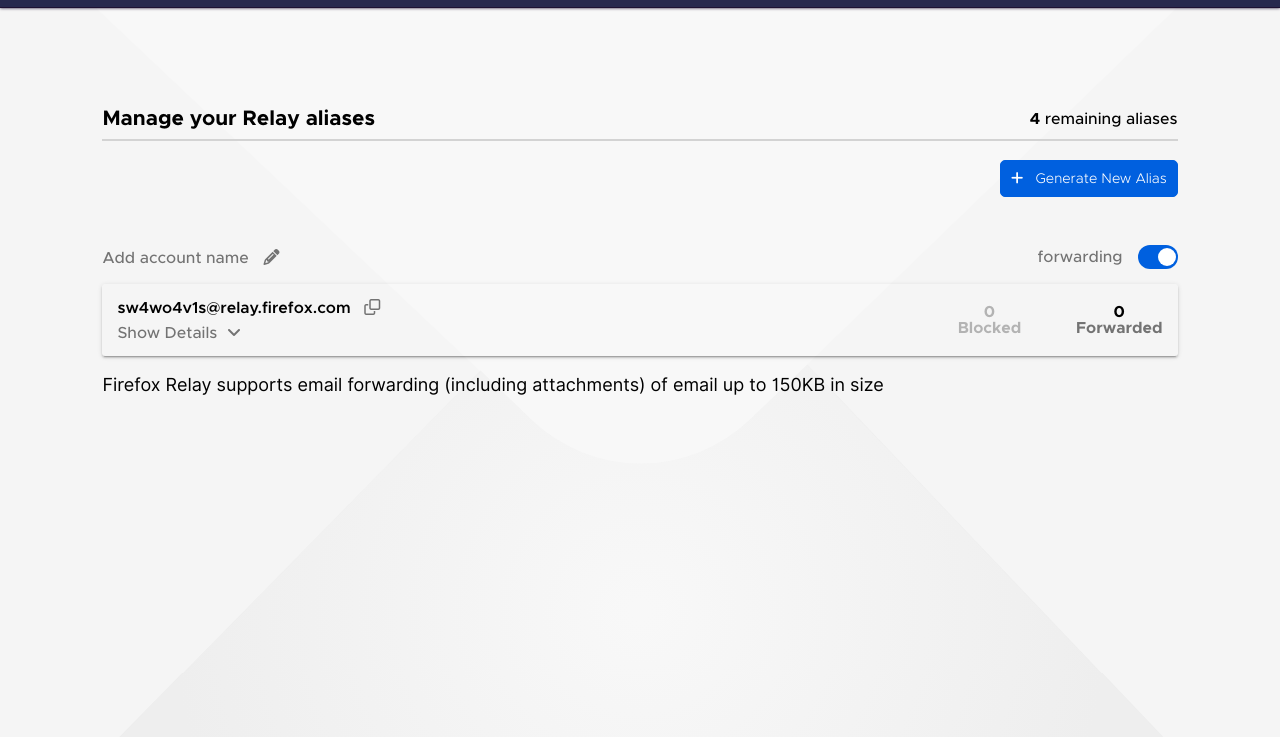
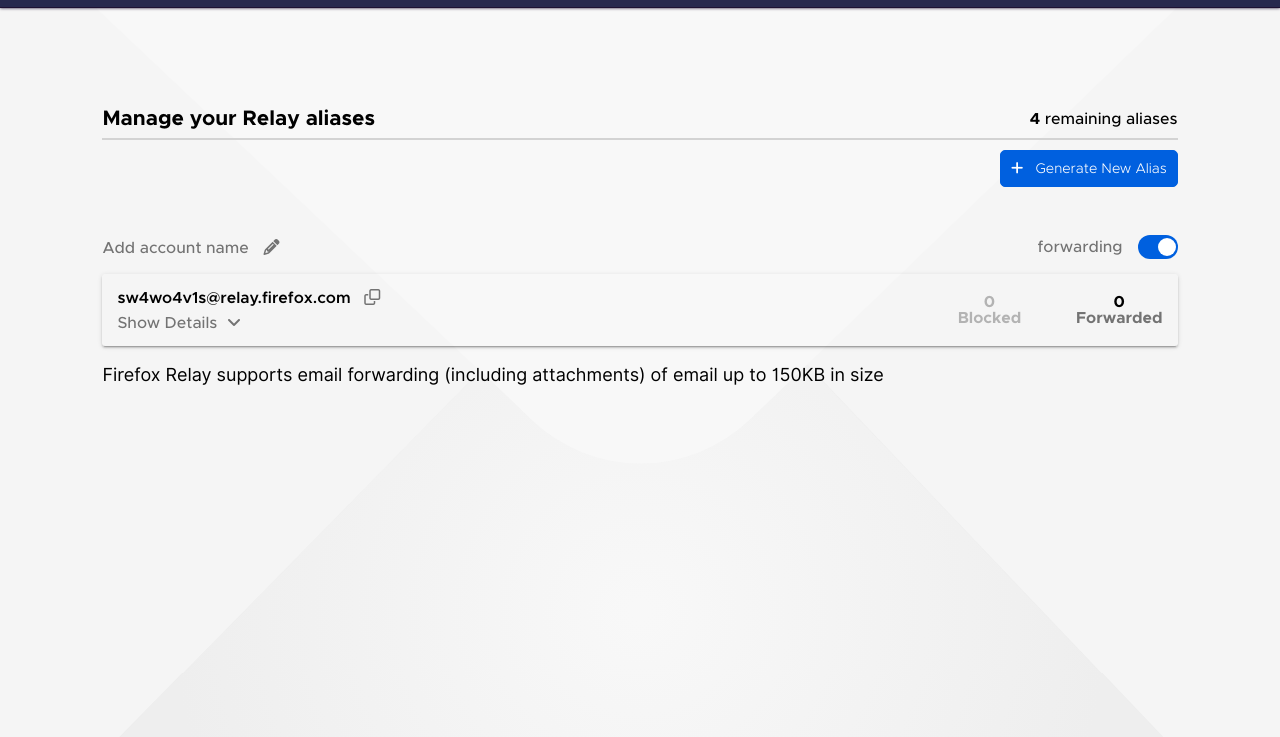
Before and after one commit to sairajmenon/sairajmenon.github.io, a website: page index.html in a window 1280 px wide. Shown: the part 63-800 px from the top of the page. Drawn offline with Linux system fonts and the light colour scheme.

Commit message:
Style changes for margin parse fixing issue with safari

```diff
--- a/assets/styles.css
+++ b/assets/styles.css
@@ -194,15 +194,13 @@
     align-items: center;
 }
 
-.heading-section::after {
-    width: 84%;
+
+.seperator {
+    width: 100%;
     height: 2px;
     display: block;
-    position: absolute;
-    content: '';
     background-color: lightgray;
-    margin-top: 43px;
-    z-index: -1;
+    margin-top: -12px;
 }
 
 .account-widget-container {
--- a/index.html
+++ b/index.html
@@ -74,6 +74,9 @@
                         <b>4</b> remaining aliases
                     </p>
                 </section>
+                <div class="seperator">
+
+                </div>
                 <section class="create-new">
                     <button class="primary-button generate-button">
                         <i class="fa fa-plus"></i> &nbsp; Generate New Alias
```
